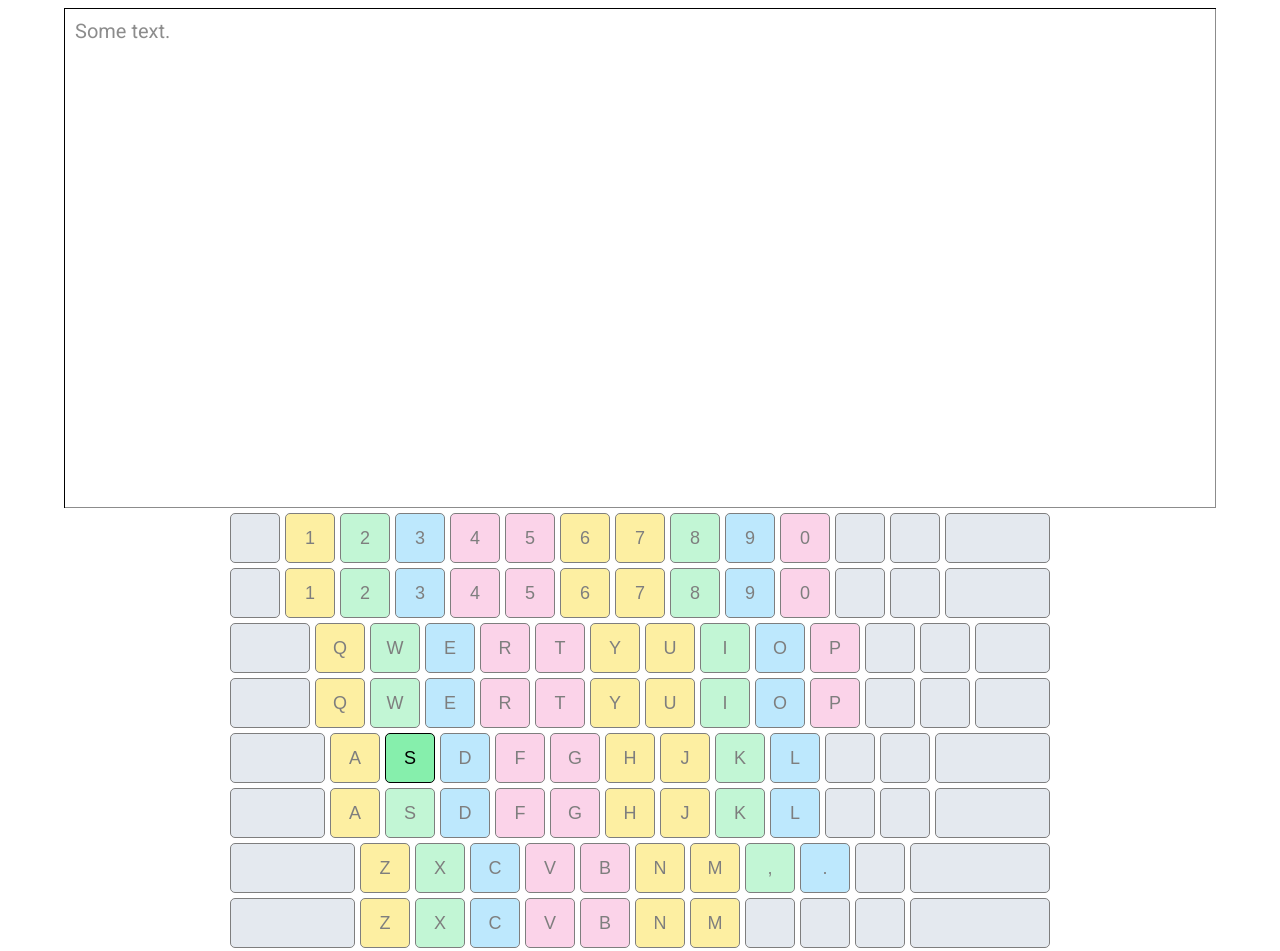
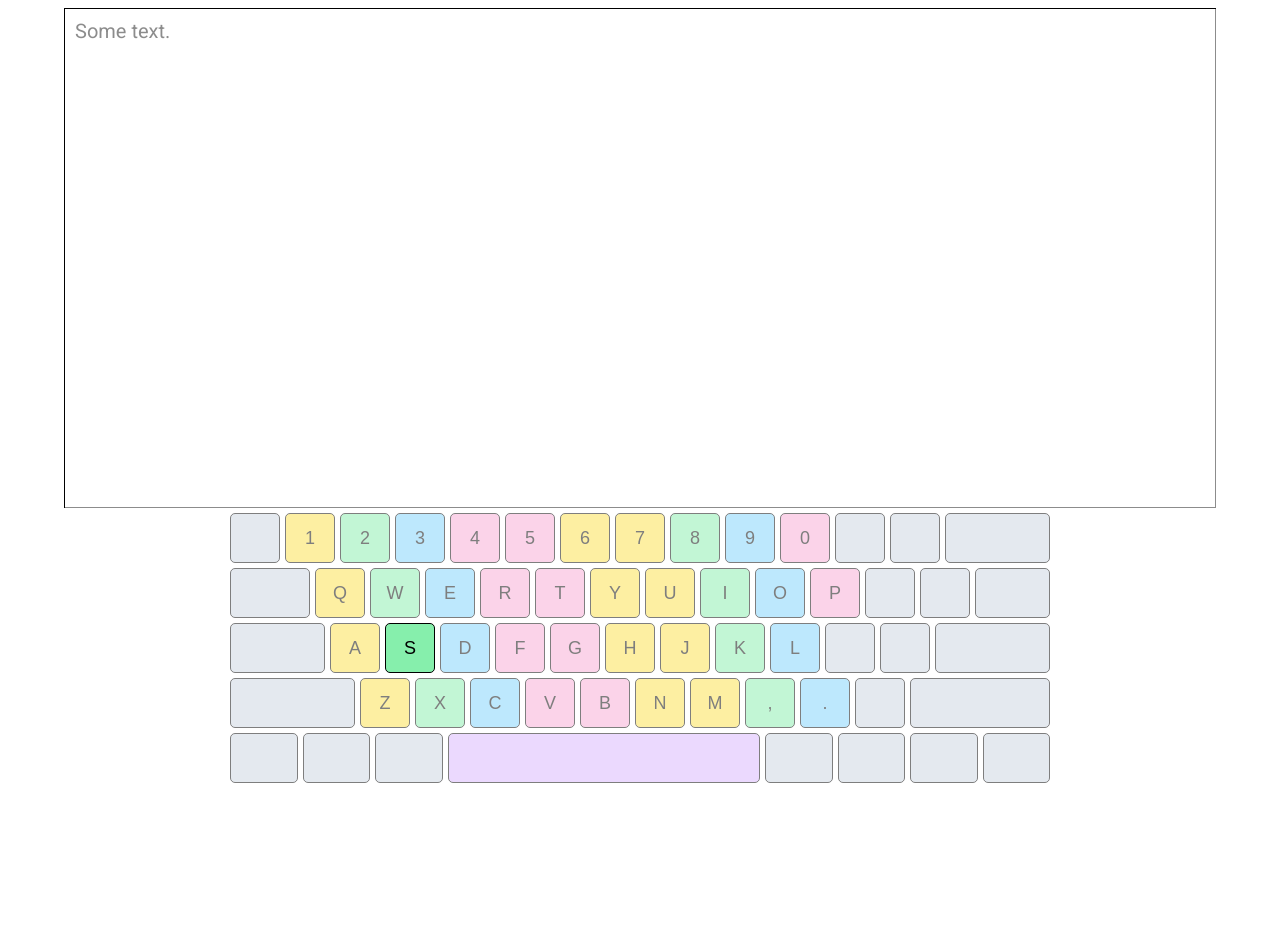
Before and after one commit to 30isnottoolate/typing-trainer, a React app: page / in a window 1280 px wide. Shown: the top 951 px of the page. After the commit the page ends 800 px from the top, so only its background shows below. Built offline with nearby package versions, Linux system fonts and the light colour scheme.

Commit message:
Remove unnecessary state and useEffect

```diff
--- a/src/components/App.tsx
+++ b/src/components/App.tsx
@@ -1,4 +1,4 @@
-import React, { useState, useEffect } from "react";
+import React, { useState } from "react";
 import "./App.css";
 
 const FIRST_ROW = ["", "1", "2", "3", "4", "5", "6", "7", "8", "9", "0", "", "", ""];
@@ -7,7 +7,7 @@ const THIRD_ROW = ["", "a", "s", "d", "f", "g", "h", "j", "k", "l", "", "", ""];
 const FOURTH_ROW = ["", "z", "x", "c", "v", "b", "n", "m", ",", ".", "", ""];
 const FIFTH_ROW = ["", "", "", " ", "", "", "", ""];
 
-const COLUMNS = ["", "first", "second", "third", "fourth", "fourth", "first", "first", "second", "third", "fourth"];
+const COLUMN_CLASSES = ["", "first", "second", "third", "fourth", "fourth", "first", "first", "second", "third", "fourth"];
 
 const App: React.FC = () => {
     const [textSource, setTextSource] = useState("Some text.");
@@ -16,15 +16,6 @@ const App: React.FC = () => {
     const [timerActive, setTimerActive] = useState(false);
     const [startingTime, setStartingTime] = useState(0);
     const [finished, setFinished] = useState(false);
-    const [currentChar, setCurrentChar] = useState("");
-
-    useEffect(() => {
-        setCurrentChar(textSource[0]);
-    }, []);
-
-    useEffect(() => {
-        console.log(textSource[textInput.length]);
-    }, [textInput]);
 
     const handleChange = (event: React.ChangeEvent<HTMLTextAreaElement>) => {
         if (event.target) {
@@ -64,97 +55,44 @@ const App: React.FC = () => {
                     {FIRST_ROW.map((item, index) =>
                         <div
                             key={index}
-                            className={`${item === "" ? "blank-key" : "key"}${item !== "" ? ` ${COLUMNS[index]}-column` : ""}`}
+                            className={`${item === "" ? "blank-key" : "key"}${item !== "" ? ` ${COLUMN_CLASSES[index]}-column` : ""}`}
                             style={{ opacity: `${textSource[textInput.length] && textSource[textInput.length].toLocaleLowerCase() === item ? 1 : 0.5}` }} >
                             {item.toUpperCase()}
                         </div>
                     )}
-                    <div className="blank-key"></div>
-                    <div id="1" className="key first-column">1</div>
-                    <div id="2" className="key second-column">2</div>
-                    <div id="3" className="key third-column">3</div>
-                    <div id="4" className="key fourth-column">4</div>
-                    <div id="5" className="key fourth-column">5</div>
-                    <div id="6" className="key first-column">6</div>
-                    <div id="7" className="key first-column">7</div>
-                    <div id="8" className="key second-column">8</div>
-                    <div id="9" className="key third-column">9</div>
-                    <div id="0" className="key fourth-column">0</div>
-                    <div className="blank-key"></div>
-                    <div className="blank-key"></div>
-                    <div className="blank-key"></div>
                 </div>
                 <div className="second-row">
                     {SECOND_ROW.map((item, index) =>
                         <div
                             key={index}
-                            className={`${item === "" ? "blank-key" : "key"}${item !== "" ? ` ${COLUMNS[index]}-column` : ""}`}
+                            className={`${item === "" ? "blank-key" : "key"}${item !== "" ? ` ${COLUMN_CLASSES[index]}-column` : ""}`}
                             style={{ opacity: `${textSource[textInput.length] && textSource[textInput.length].toLocaleLowerCase() === item ? 1 : 0.5}` }} >
                             {item.toUpperCase()}
                         </div>
                     )}
-                    <div className="blank-key"></div>
-                    <div id="q" className="key first-column">Q</div>
-                    <div id="w" className="key second-column">W</div>
-                    <div id="e" className="key third-column">E</div>
-                    <div id="r" className="key fourth-column">R</div>
-                    <div id="t" className="key fourth-column">T</div>
-                    <div id="y" className="key first-column">Y</div>
-                    <div id="u" className="key first-column">U</div>
-                    <div id="i" className="key second-column">I</div>
-                    <div id="o" className="key third-column">O</div>
-                    <div id="p" className="key fourth-column">P</div>
-                    <div className="blank-key"></div>
-                    <div className="blank-key"></div>
-                    <div className="blank-key"></div>
                 </div>
                 <div className="third-row">
                     {THIRD_ROW.map((item, index) =>
                         <div
                             key={index}
-                            className={`${item === "" ? "blank-key" : "key"}${item !== "" ? ` ${COLUMNS[index]}-column` : ""}`}
+                            className={`${item === "" ? "blank-key" : "key"}${item !== "" ? ` ${COLUMN_CLASSES[index]}-column` : ""}`}
                             style={{ opacity: `${textSource[textInput.length] && textSource[textInput.length].toLocaleLowerCase() === item ? 1 : 0.5}` }} >
                             {item.toUpperCase()}
                         </div>
                     )}
-                    <div className="blank-key"></div>
-                    <div id="a" className="key first-column">A</div>
-                    <div id="s" className="key second-column">S</div>
-                    <div id="d" className="key third-column">D</div>
-                    <div id="f" className="key fourth-column">F</div>
-                    <div id="g" className="key fourth-column">G</div>
-                    <div id="h" className="key first-column">H</div>
-                    <div id="j" className="key first-column">J</div>
-                    <div id="k" className="key second-column">K</div>
-                    <div id="l" className="key third-column">L</div>
-                    <div className="blank-key"></div>
-                    <div className="blank-key"></div>
-                    <div className="blank-key"></div>
                 </div>
                 <div className="fourth-row">
                     {FOURTH_ROW.map((item, index) =>
                         <div
                             key={index}
-                            className={`${item === "" ? "blank-key" : "key"}${item !== "" ? ` ${COLUMNS[index]}-column` : ""}`}
+                            className={`${item === "" ? "blank-key" : "key"}${item !== "" ? ` ${COLUMN_CLASSES[index]}-column` : ""}`}
                             style={{ opacity: `${textSource[textInput.length] && textSource[textInput.length].toLocaleLowerCase() === item ? 1 : 0.5}` }} >
                             {item.toUpperCase()}
                         </div>
                     )}
-                    <div className="blank-key"></div>
-                    <div id="z" className="key first-column">Z</div>
-                    <div id="x" className="key second-column">X</div>
-                    <div id="c" className="key third-column">C</div>
-                    <div id="v" className="key fourth-column">V</div>
-                    <div id="b" className="key fourth-column">B</div>
-                    <div id="n" className="key first-column">N</div>
-                    <div id="m" className="key first-column">M</div>
-                    <div className="blank-key"></div>
-                    <div className="blank-key"></div>
-                    <div className="blank-key"></div>
-                    <div className="blank-key"></div>
                 </div>
                 <div className="fifth-row">
-                {FIFTH_ROW.map((item, index) =>
+                    {FIFTH_ROW.map((item, index) =>
                         <div
                             key={index}
                             id={item === " " ? "space" : ""}
@@ -163,14 +101,6 @@ const App: React.FC = () => {
                             {item.toUpperCase()}
                         </div>
                     )}
-                    <div className="blank-key"></div>
-                    <div className="blank-key"></div>
-                    <div className="blank-key"></div>
-                    <div id="space"></div>
-                    <div className="blank-key"></div>
-                    <div className="blank-key"></div>
-                    <div className="blank-key"></div>
-                    <div className="blank-key"></div>
                 </div>
             </div>
         </>
```
